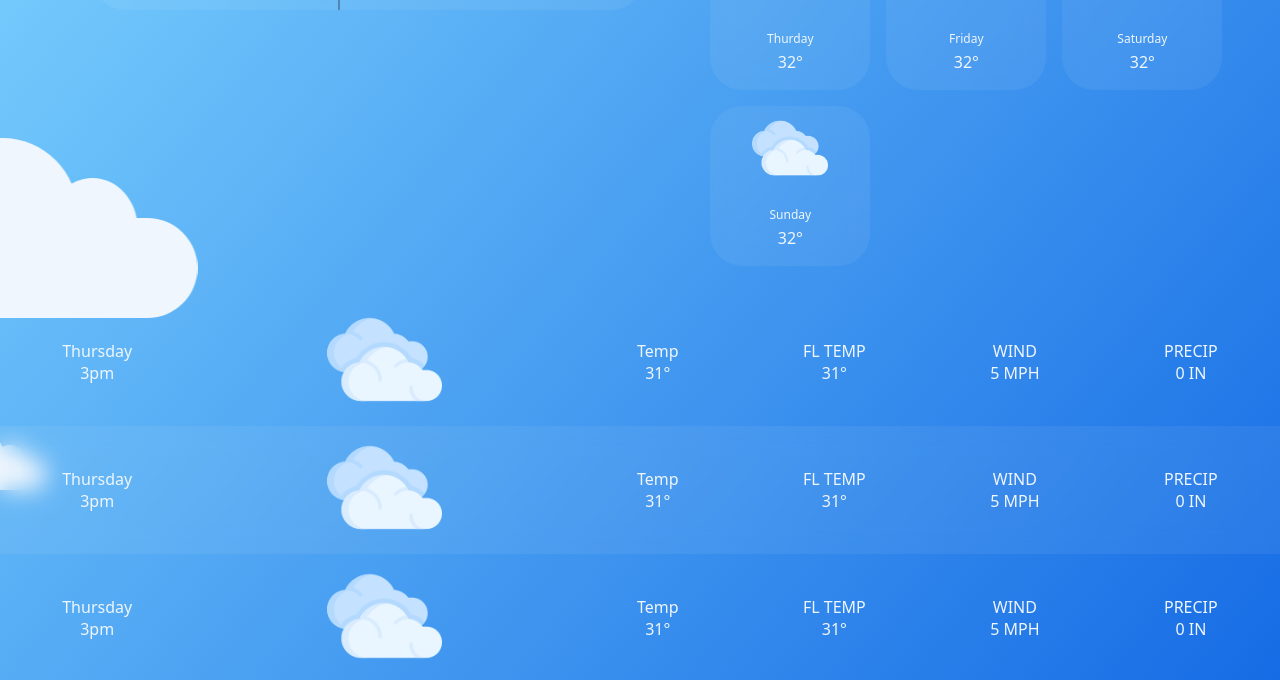
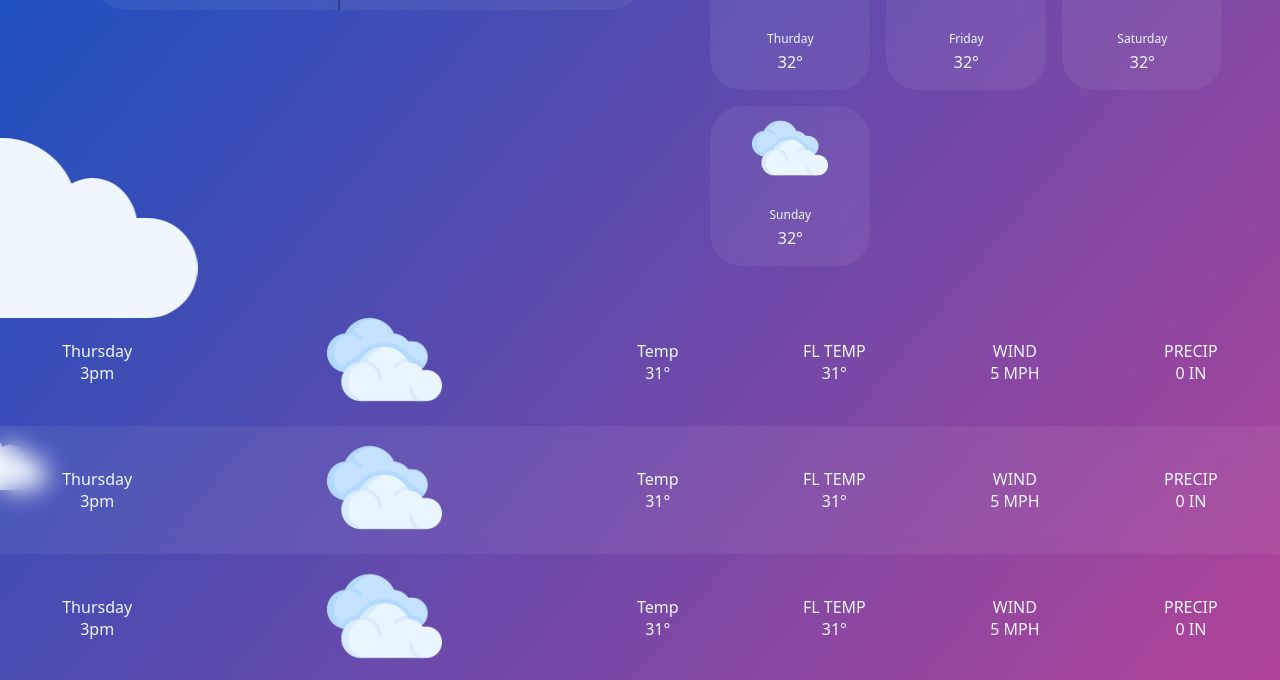
Before and after one commit to AlexNateClark/weatherapp2.0, a website built with Vite: page index.html in a window 1280 px wide. Shown: the part 342-1022 px from the top of the page. Built offline with nearby package versions, Linux system fonts and the light colour scheme; no server answers.

Commit message:
minor changes

```diff
--- a/static/css/style.css
+++ b/static/css/style.css
@@ -20,7 +20,7 @@ body{
   font-family: system-ui;
   background-repeat: no-repeat;
   background-size: cover;
-  background-image: var(--daytime)
+  background-image: var(--sunset)
 }
 
 /* BACKGROUNDS BASED ON TIME OF DAY  */
```
